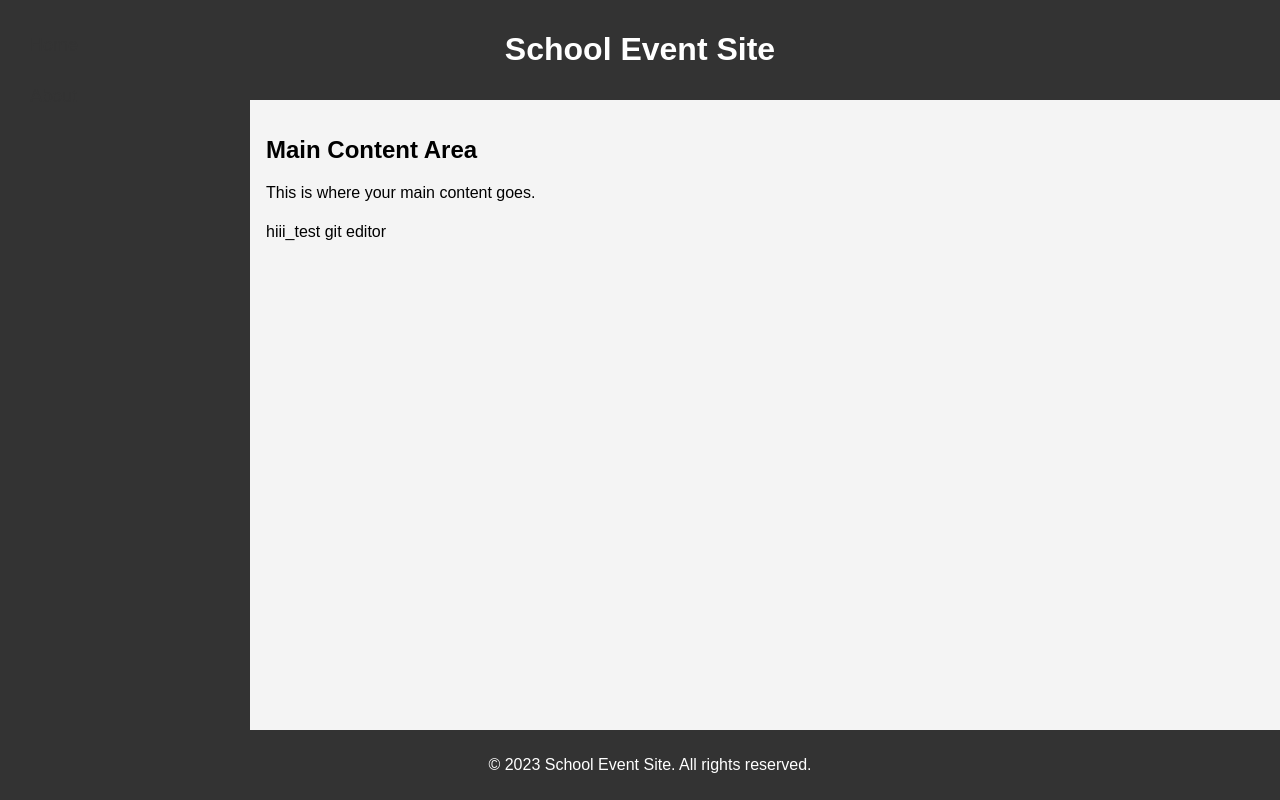
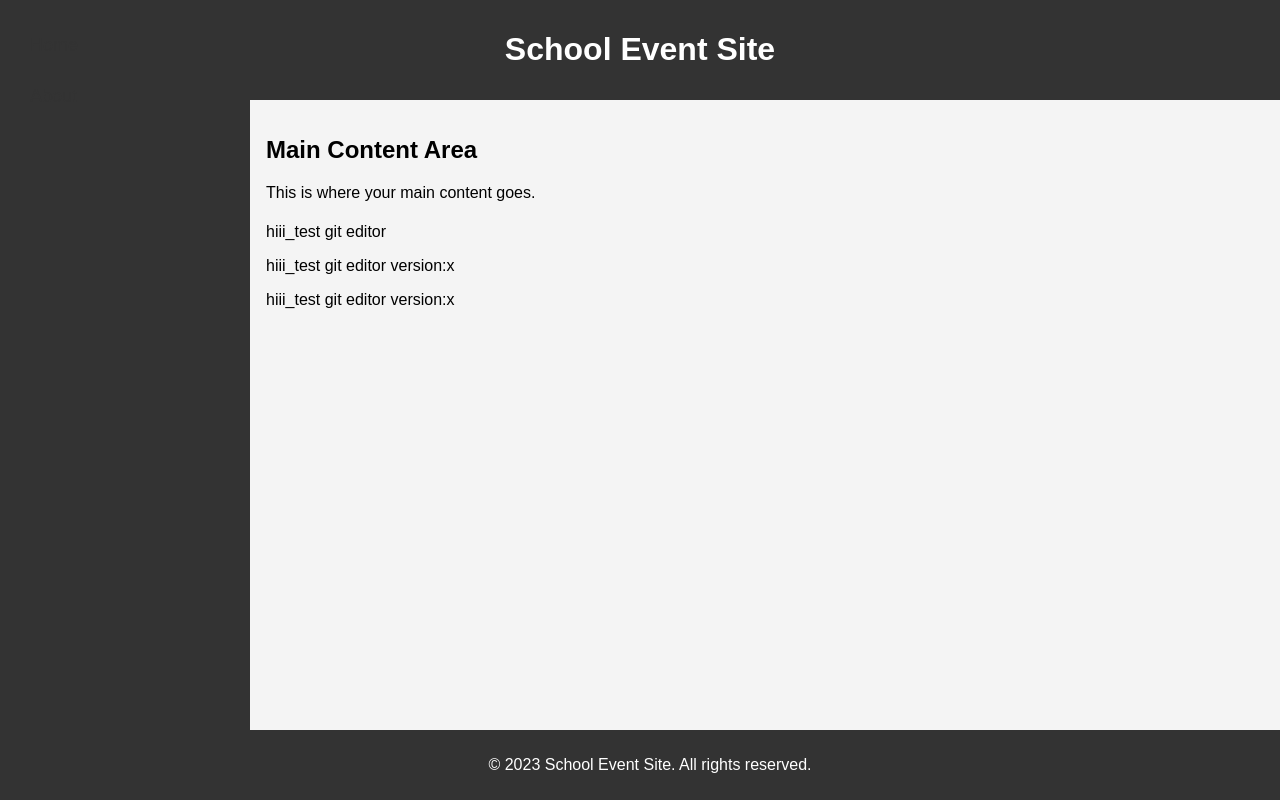
Before and after one commit to ahmedSalih102/first_git_tutorial, a Django app: template templates/app_1/index.html in a window 1280 px wide. Run offline with Django 3.2, Linux system fonts and the light colour scheme; the template is opened without the code that fills it, so the values that code supplies are empty.

Commit message:
version:1.03

```diff
--- a/templates/app_1/index.html
+++ b/templates/app_1/index.html
@@ -1,9 +1,9 @@
-{% extends "base.html" %}
-{%load static%}
-{%block content%}
+{% extends "base.html" %} {%load static%} {%block content%}
 
 <body>
   <h1>{{page_name}}</h1>
   <p>hiii_test git editor</p>
+  <p>hiii_test git editor version:x</p>
+  <p>hiii_test git editor version:x</p>
 </body>
 {%endblock content%}
```
